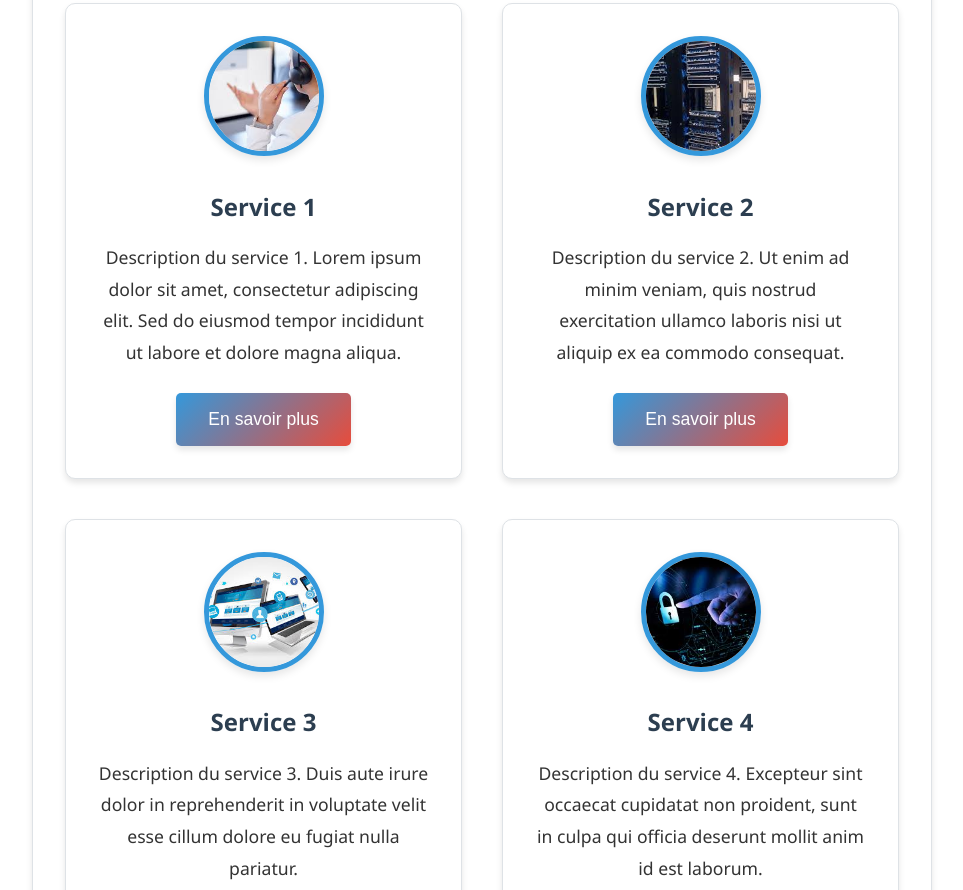
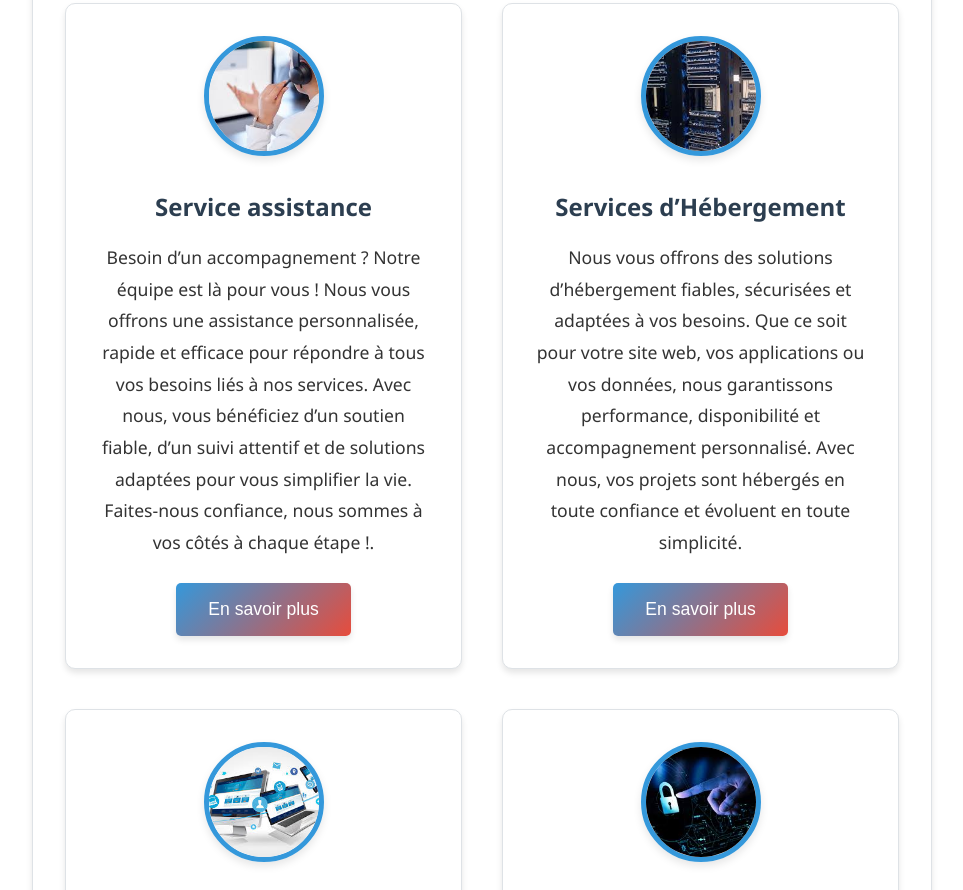
Before and after one commit to josephdarimathee/site-vitrine, a plain HTML site: page services.html in a window 1280 px wide. Shown: the part 387-1277 px from the top of the page, without its empty margins (158-1121 px from the left). Drawn offline with Linux system fonts and the light colour scheme.

Commit message:
Ajout modification

```diff
--- a/services.html
+++ b/services.html
@@ -43,34 +43,32 @@
                             <div class="services-grid">
                                 <div class="service-item">
                                     <img src="images/service.jpg" alt="Service 1" class="service-icon">
-                                    <h3>Service 1</h3>
-                                    <p>Description du service 1. Lorem ipsum dolor sit amet, consectetur adipiscing
-                                        elit.
-                                        Sed do eiusmod tempor incididunt ut labore et dolore magna aliqua.</p>
+                                    <h3>Service assistance</h3>
+                                    <p>Besoin d’un accompagnement ? Notre équipe est là pour vous !
+Nous vous offrons une assistance personnalisée, rapide et efficace pour répondre à tous vos besoins liés à nos services. Avec nous, vous bénéficiez d’un soutien fiable, d’un suivi attentif et de solutions adaptées pour vous simplifier la vie.
+
+Faites-nous confiance, nous sommes à vos côtés à chaque étape !.</p>
                                     <button class="button service-button">En savoir plus</button>
                                 </div>
                                 <div class="service-item">
                                     <img src="images/hebergement.jpg" alt="Service 2" class="service-icon">
-                                    <h3>Service 2</h3>
-                                    <p>Description du service 2. Ut enim ad minim veniam, quis nostrud exercitation
-                                        ullamco laboris nisi ut aliquip ex ea commodo consequat.
+                                    <h3>Services d’Hébergement</h3>
+                                    <p>Nous vous offrons des solutions d’hébergement fiables, sécurisées et adaptées à vos besoins. Que ce soit pour votre site web, vos applications ou vos données, nous garantissons performance, disponibilité et accompagnement personnalisé. Avec nous, vos projets sont hébergés en toute confiance et évoluent en toute simplicité.
                                     </p>
                                     <button class="button service-button">En savoir plus</button>
                                 </div>
                                 <div class="service-item">
                                     <img src="images/service2.jpg" alt="Service 3" class="service-icon">
 
-                                    <h3>Service 3</h3>
-                                    <p>Description du service 3. Duis aute irure dolor in reprehenderit in voluptate
-                                        velit esse cillum dolore eu fugiat nulla pariatur.</p>
+                                    <h3>Services en Développement Web</h3>
+                                    <p>Nous créons des sites web modernes, performants et adaptés à vos besoins. De la conception au déploiement, nous vous accompagnons pour donner vie à vos projets en ligne. Que ce soit pour un site vitrine, une boutique en ligne ou une application web sur mesure, nous vous offrons des solutions innovantes, sécurisées et évolutives pour booster votre présence digitale.</p>
                                     <button class="button service-button">En savoir plus</button>
                                 </div>
                                 <div class="service-item">
 
                                     <img src="images/secure.jpg" alt="Service 4" class="service-icon">
-                                    <h3>Service 4</h3>
-                                    <p>Description du service 4. Excepteur sint occaecat cupidatat non proident, sunt in
-                                        culpa qui officia deserunt mollit anim id est laborum.</p>
+                                    <h3>Services en Sécurité</h3>
+                                    <p>Nous protégeons vos données, vos systèmes et vos activités grâce à des solutions de sécurité fiables et adaptées à vos besoins. De la prévention aux interventions rapides, nous vous offrons une protection complète contre les menaces numériques et physiques. Avec nous, vous bénéficiez d’une tranquillité d’esprit et d’un environnement sécurisé pour développer vos projets en toute confiance.</p>
                                     <button class="button service-button">En savoir plus</button>
                                 </div>
                             </div>
```
